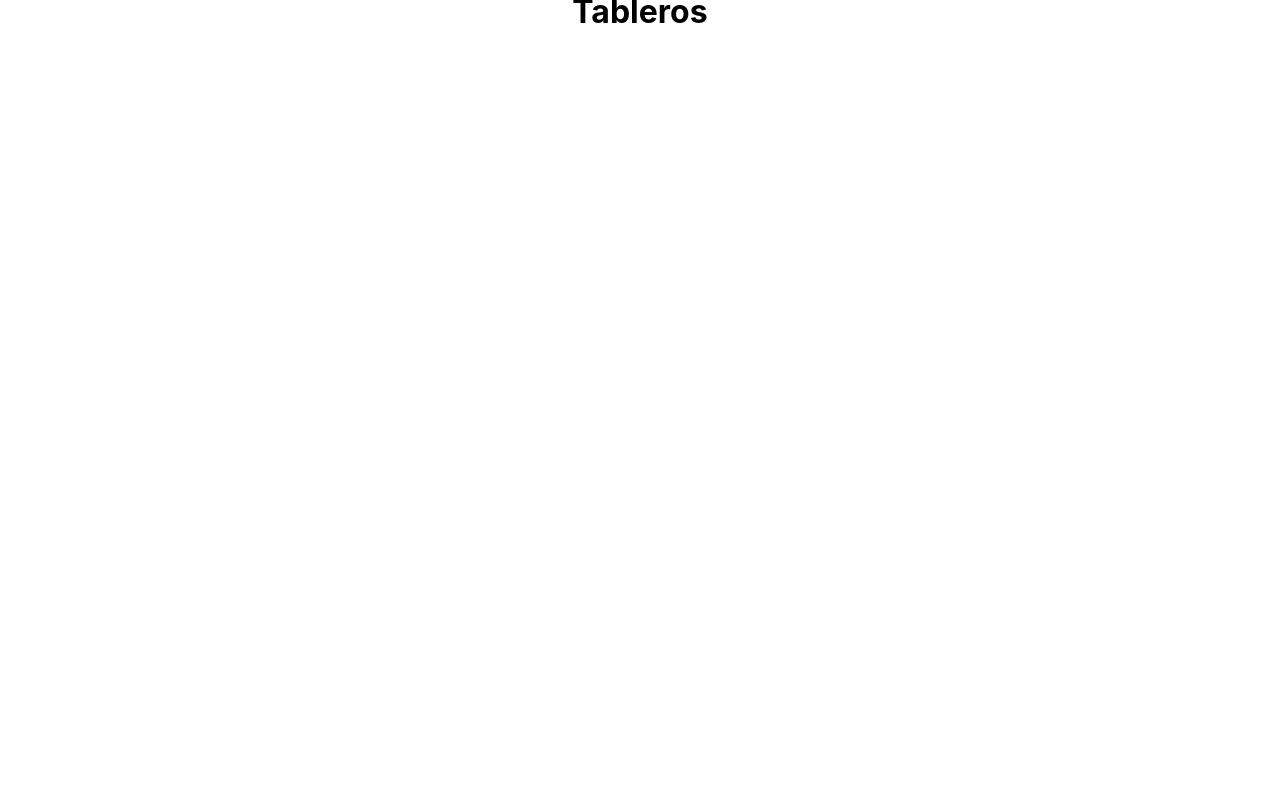
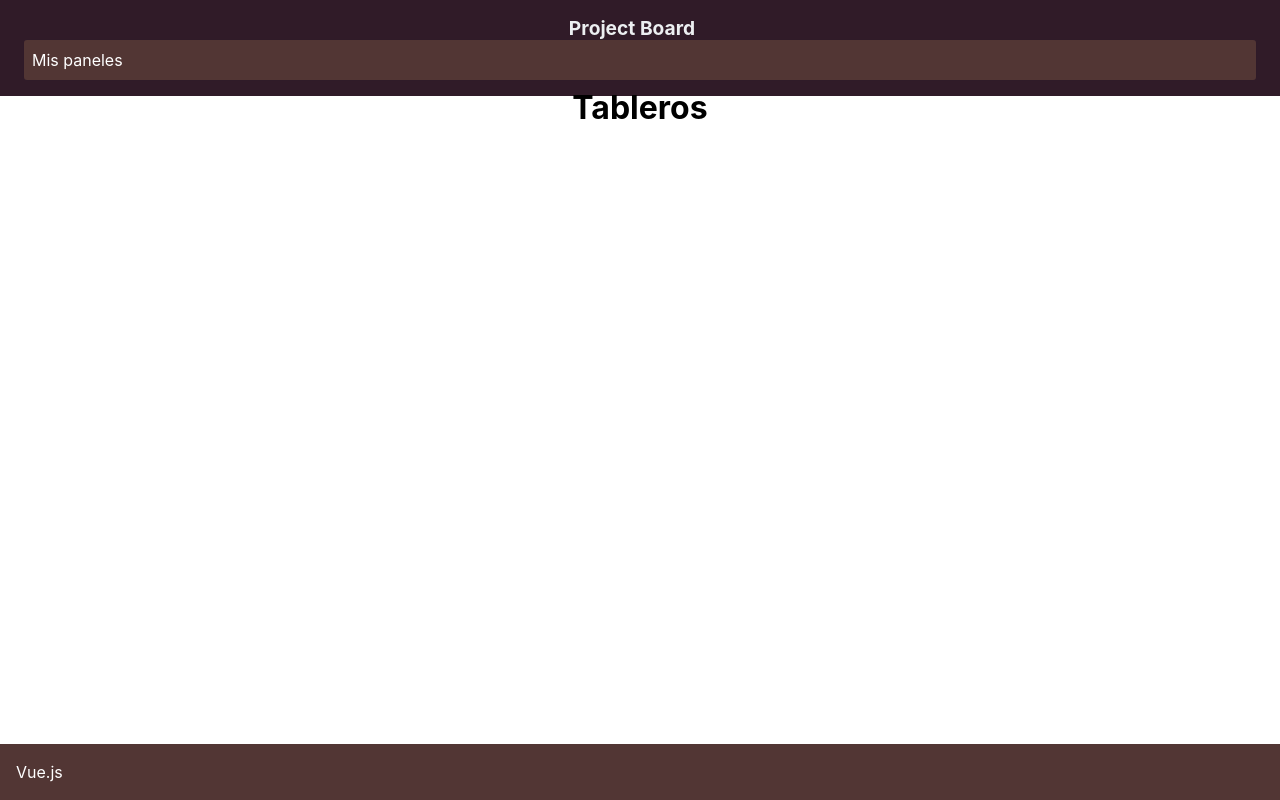
Before and after one commit to wltomv/project-board, a Vue app: page / in a window 1280 px wide. Built offline with nearby package versions, Linux system fonts and the light colour scheme.

Commit message:
Add header aand footer component

```diff
--- a/src/App.vue
+++ b/src/App.vue
@@ -1,7 +1,19 @@
-<script setup></script>
+<script setup>
+import AppHeader from "./components/AppHeader.vue";
+import AppFooter from "./components/AppFooter.vue";
+</script>
 
 <template>
-  <router-view></router-view>
+  <app-header />
+  <router-view class="container"></router-view>
+  <app-footer />
 </template>
 
-<style scoped></style>
+<style scoped>
+#app {
+  box-sizing: border-box;
+  color: #37474f;
+  margin: 0 auto;
+  padding: 0;
+}
+</style>
--- /dev/null
+++ b/src/components/AppFooter.vue
@@ -0,0 +1,28 @@
+<script>
+export default {
+  name: "app-footer",
+};
+</script>
+
+<template>
+  <footer>
+    <span><a href="//vuejs.org">Vue.js</a></span>
+  </footer>
+</template>
+
+<style lang="scss" scoped>
+footer {
+  box-sizing: border-box;
+  background-color: $secondary-color;
+  position: absolute;
+  bottom: 0;
+  left: 0;
+  padding: 1rem;
+  width: 100%;
+
+  a {
+    text-decoration: none;
+    color: $txt-color;
+  }
+}
+</style>
--- /dev/null
+++ b/src/components/AppHeader.vue
@@ -0,0 +1,44 @@
+<script>
+export default {
+  name: "app-header",
+};
+</script>
+
+<template>
+  <header>
+    <span class="title">Project Board</span>
+    <router-link class="btn-header" to="/">Mis paneles</router-link>
+  </header>
+</template>
+
+<style lang="scss" scoped>
+header {
+  box-sizing: border-box;
+  background-color: $primary-color;
+  display: flex;
+  flex-direction: column;
+  justify-content: flex-start;
+  margin: 0;
+  padding: 1rem;
+
+  .title {
+    align-self: center;
+    color: #eceff1;
+    font-size: 1.2rem;
+    font-weight: bold;
+    margin-right: 1rem;
+  }
+}
+
+.btn-header {
+  background-color: $secondary-color;
+  border: none;
+  border-radius: 3px;
+  box-shadow: 0 0 0 0.5px rgba(49, 49, 93, 0.03);
+  color: $txt-color;
+  cursor: pointer;
+  text-decoration: none;
+  padding: 0.5rem;
+  margin: 0 0.5rem;
+}
+</style>
--- a/src/style.css
+++ b/src/style.css
@@ -1,6 +1,7 @@
 * {
   margin: 0;
   padding: 0;
+  border: 0;
 }
 
 :root {
```
Also changed, not shown: src/components/Hello.vue (deleted, +0 -21 lines).
